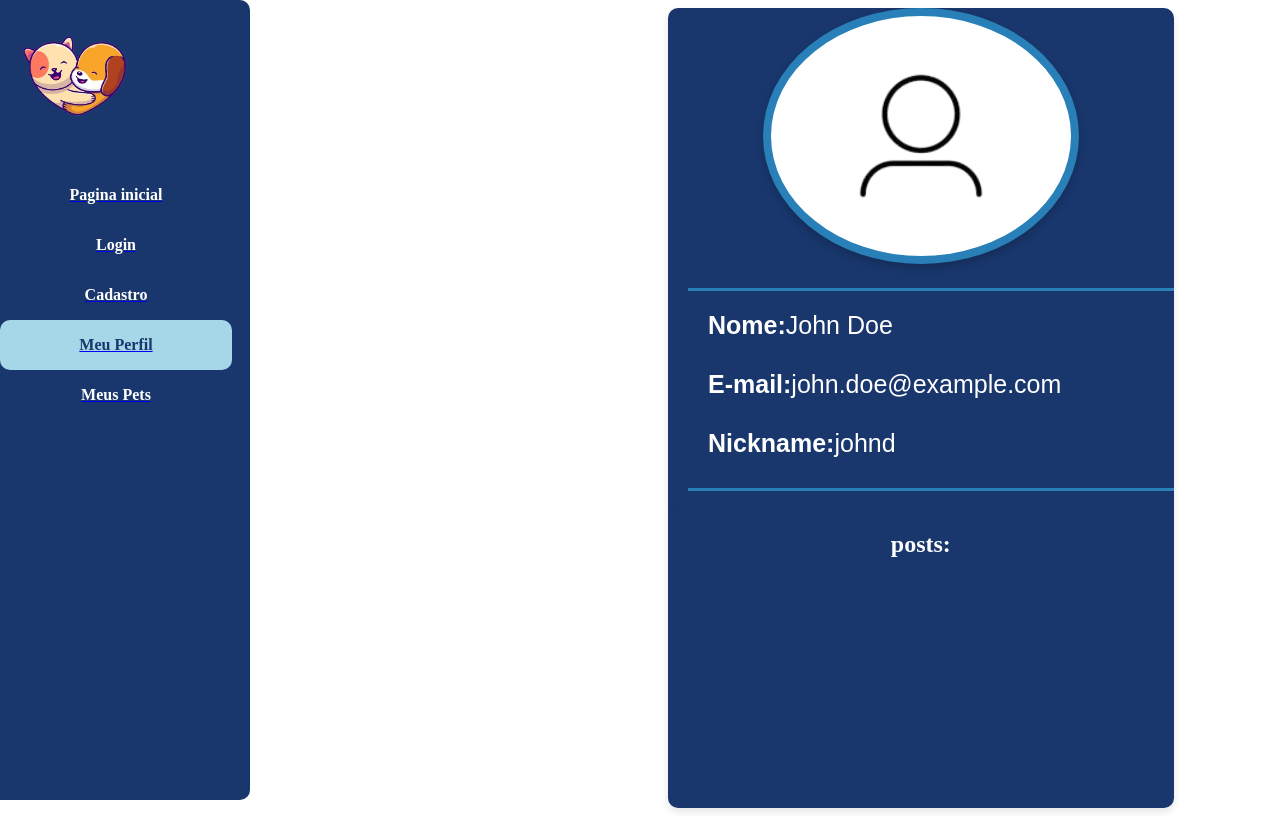
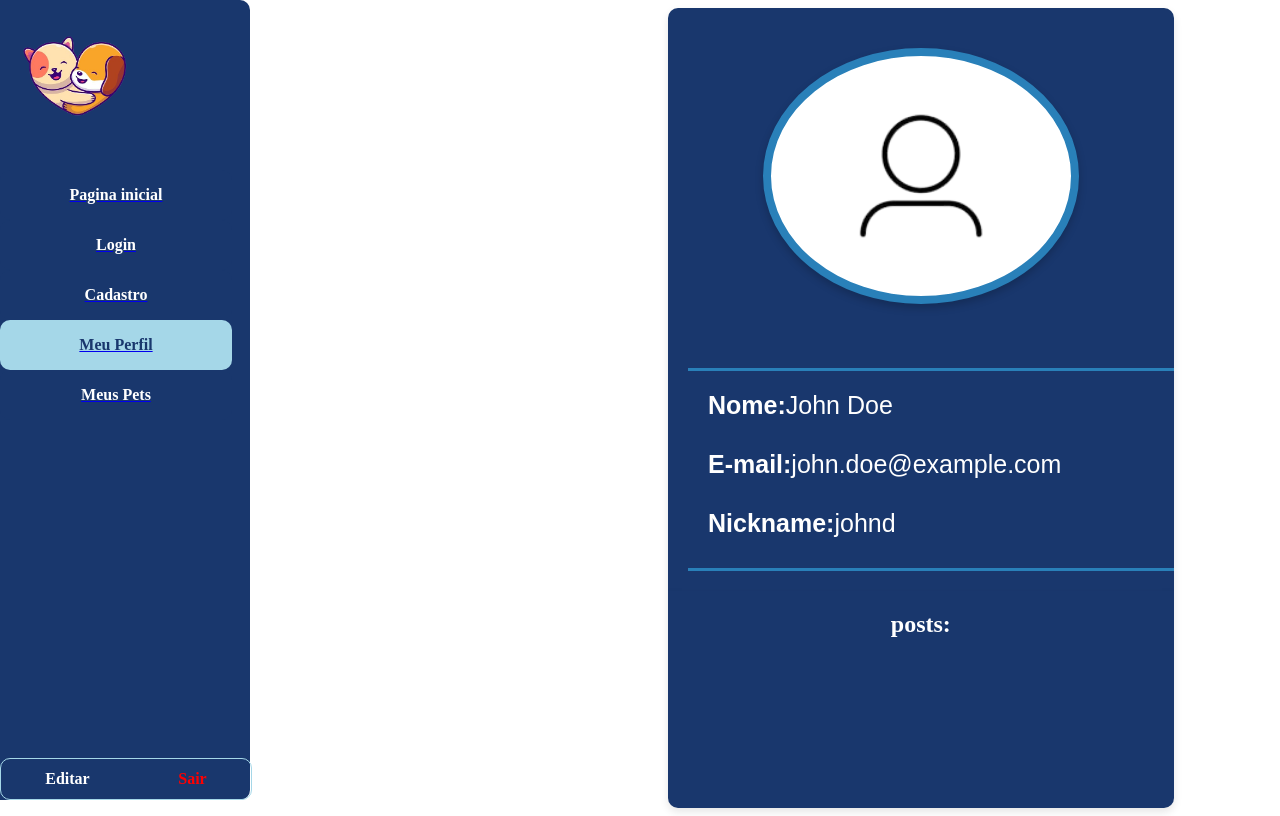
Before and after one commit to yJoaozinho/TCC-JOAO, a Next.js app in the folder pawfectly-world/: page /perfilUsuario in a window 1280 px wide. Built offline with nearby package versions, Linux system fonts and the light colour scheme.

Commit message:
algumas coisas a mais porem a conexao com o back end nao ta funcionado

```diff
--- a/pawfectly-world/src/components/fotoDePerfil/fotoDePerfil.module.css
+++ b/pawfectly-world/src/components/fotoDePerfil/fotoDePerfil.module.css
@@ -8,6 +8,7 @@
 }
 
 .fotoDePerfil {
+    margin: 40px;
     border-radius: 50%;
     border: 0.5em solid #2980b9;
     box-shadow: 0px 4px 8px rgba(0, 0, 0, 0.2);
--- a/pawfectly-world/src/components/sideBar/sideBar.js
+++ b/pawfectly-world/src/components/sideBar/sideBar.js
@@ -1,7 +1,7 @@
 import Logo from "../logo/logo"
 import Styles from "./sideBar.module.css"
 import SideBarItem from "./sideBarItem"
-
+import Link from "next/link"
 
 export default function SideBar () {
 
@@ -18,7 +18,10 @@ export default function SideBar () {
 
           </ul>
 
-
+          <div className={Styles.buttonContainer}>
+            <a href="editarUsuario" className={Styles.btnEditar}>Editar</a>
+            <a href="logOut" className={Styles.btnRemover}>Sair</a>
+          </div>
         </div>
       )
     }
--- a/pawfectly-world/src/components/sideBar/sideBar.module.css
+++ b/pawfectly-world/src/components/sideBar/sideBar.module.css
@@ -46,10 +46,30 @@
 }
 .activeLink {
   color: #19376D;
-  background-color: #A5D7E8;
+  background-color:#A5D7E8;
 }
-.perfilLogout{
-  margin-bottom: 0;
-  border: #19376D;
-  border: 2;
+
+.buttonContainer {
+  position: absolute;
+
+  bottom: 0;
+  left: 0;
+  width: 250px;
+  height: 40px;
+  padding: auto;
+  display: flex;
+  justify-content: space-around;
+  align-items: center;
+  border: 1px solid #A5D7E8;
+  border-radius: 10px;
+
 }
+
+.btnEditar {
+  text-decoration: none;
+  color: white;
+}
+.btnRemover {
+  text-decoration: none;
+  color: red;
+}
```
Also changed, not shown: pawfectly-world/pages/editarUsuario.js (added, +8 -0 lines), pawfectly-world/pages/logOut.js (added, +9 -0 lines).
